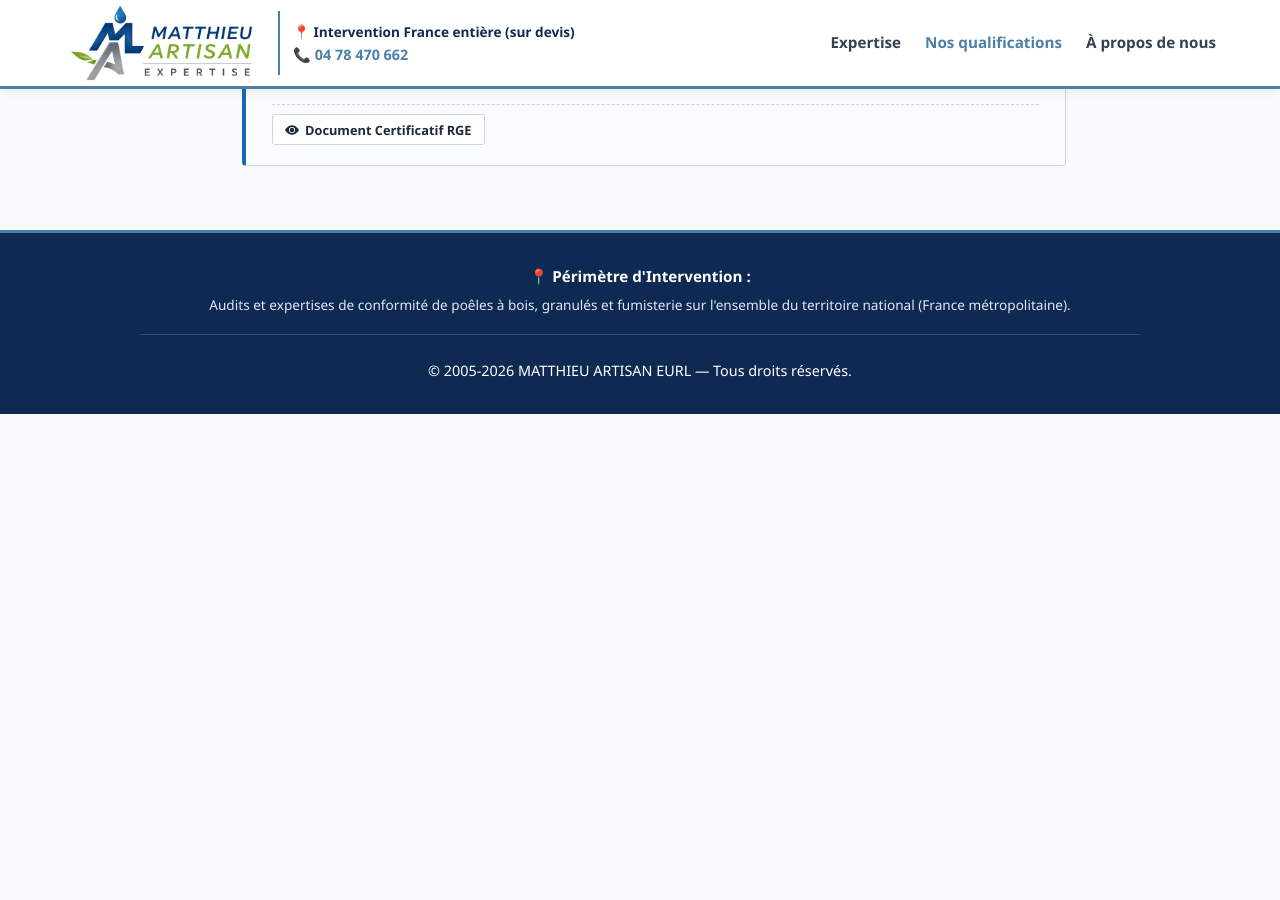
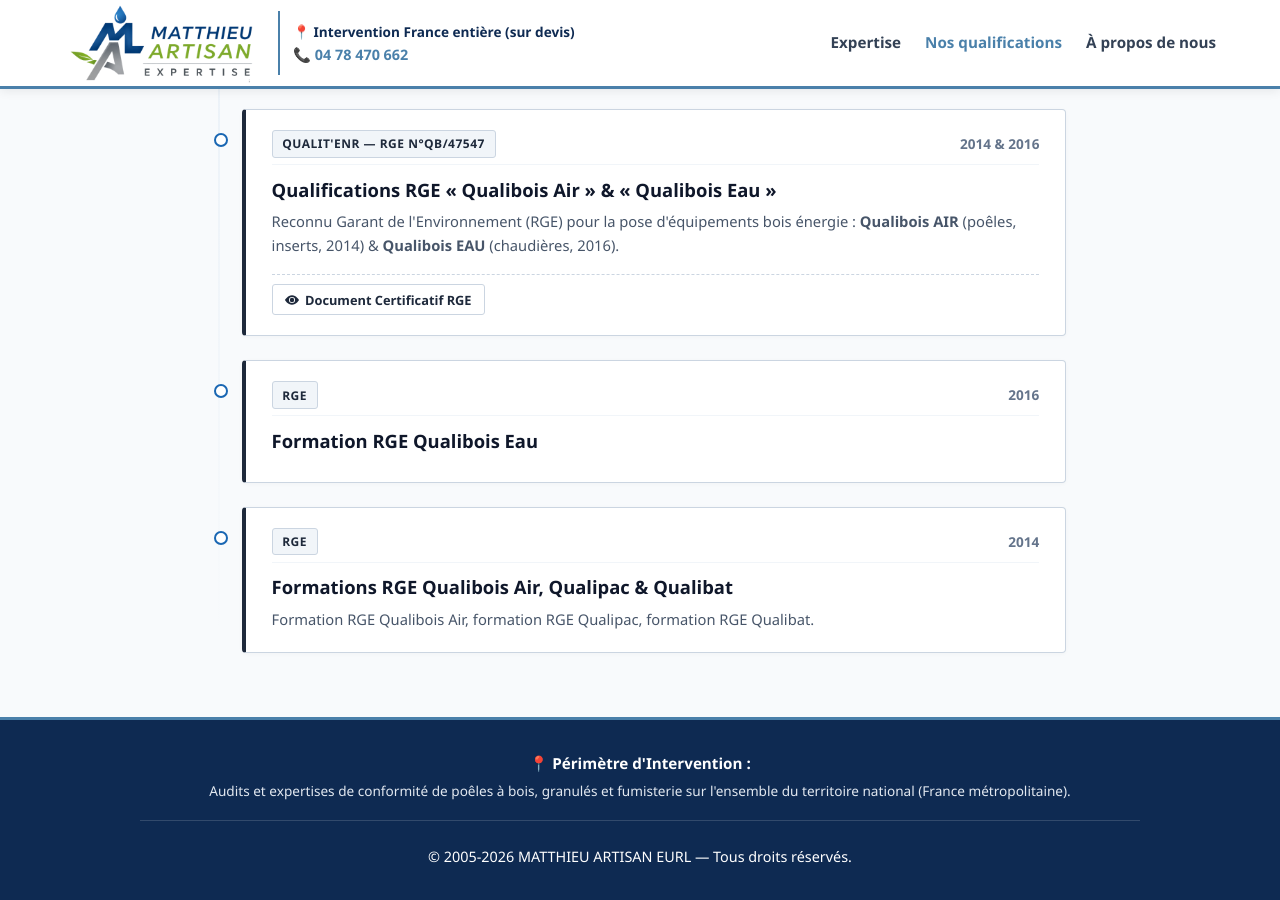
Before and after one commit to MATTHIEUARTISAN/MATTHIEUARTISAN, a Jekyll site: the page built from nos-qualifications.html, in a window 1280 px wide and 900 px high, scrolled down 3086 px. Built offline with Jekyll 4.4.1, drawn with Linux system fonts in a browser that asks for light colours; before the commit the page ends 3500 px from its top, so only the background shows below that; some of the changed text lies outside the part shown.

Commit message:
Add files via upload

```diff
--- a/_includes/qualifications-content.html
+++ b/_includes/qualifications-content.html
@@ -17,7 +17,7 @@
         <div class="timeline-container">
 
             <!-- 0a. AXOP AX10 - Marion (Juin 2026) -->
-            <div class="timeline-item highlight">
+            <div class="timeline-item">
                 <div class="timeline-card">
                     <div class="card-header">
                         <span class="badge-organism">AXOP — AX10</span>
@@ -35,7 +35,7 @@
             </div>
 
             <!-- 0b. AXOP AX30 - Matthieu (Avril 2026) -->
-            <div class="timeline-item highlight">
+            <div class="timeline-item">
                 <div class="timeline-card">
                     <div class="card-header">
                         <span class="badge-organism">AXOP — AX30</span>
@@ -53,7 +53,7 @@
             </div>
 
             <!-- 1. AGECIC AG5 (Juin 2025) -->
-            <div class="timeline-item highlight">
+            <div class="timeline-item">
                 <div class="timeline-card">
                     <div class="card-header">
                         <span class="badge-organism">AGECIC — AG5</span>
@@ -80,6 +80,18 @@
                             Attestation Officielle 2025
                         </button>
                     </div>
+                </div>
+            </div>
+
+            <!-- 2025 -->
+            <div class="timeline-item">
+                <div class="timeline-card">
+                    <div class="card-header">
+                        <span class="badge-organism">RGE</span>
+                        <span class="badge-date">2025</span>
+                    </div>
+                    <h3>Formation RGE Qualisol</h3>
+                    <p>Formation RGE Qualisol.</p>
                 </div>
             </div>
 
@@ -210,7 +222,7 @@
             </div>
 
             <!-- 10. QUALIBOIS (2014 & 2016) -->
-            <div class="timeline-item highlight">
+            <div class="timeline-item">
                 <div class="timeline-card">
                     <div class="card-header">
                         <span class="badge-organism">Qualit'EnR — RGE n°QB/47547</span>
@@ -227,6 +239,29 @@
                 </div>
             </div>
 
+            <!-- 2016 -->
+            <div class="timeline-item">
+                <div class="timeline-card">
+                    <div class="card-header">
+                        <span class="badge-organism">RGE</span>
+                        <span class="badge-date">2016</span>
+                    </div>
+                    <h3>Formation RGE Qualibois Eau</h3>
+                </div>
+            </div>
+
+            <!-- 2014 -->
+            <div class="timeline-item">
+                <div class="timeline-card">
+                    <div class="card-header">
+                        <span class="badge-organism">RGE</span>
+                        <span class="badge-date">2014</span>
+                    </div>
+                    <h3>Formations RGE Qualibois Air, Qualipac & Qualibat</h3>
+                    <p>Formation RGE Qualibois Air, formation RGE Qualipac, formation RGE Qualibat.</p>
+                </div>
+            </div>
+
         </div>
         </div>
         <!-- FIN ONGLET 1 -->
@@ -236,7 +271,7 @@
         <div class="timeline-container">
 
             <!-- 2026 -->
-            <div class="timeline-item highlight">
+            <div class="timeline-item">
                 <div class="timeline-card">
                     <div class="card-header">
                         <span class="badge-organism">TRAINI</span>
@@ -248,7 +283,7 @@
             </div>
 
             <!-- 2026 -->
-            <div class="timeline-item highlight">
+            <div class="timeline-item">
                 <div class="timeline-card">
                     <div class="card-header">
                         <span class="badge-organism">HARGASSNER</span>
@@ -259,20 +294,9 @@
                 </div>
             </div>
 
-<!-- 2025 -->
-            <div class="timeline-item highlight">
-                <div class="timeline-card">
-                    <div class="card-header">
-                        <span class="badge-organism">RGE</span>
-                        <span class="badge-date">2025</span>
-                    </div>
-                    <h3>Formation RGE Qualisol</h3>
-                    <p>Formation RGE Qualisol.</p>
-                </div>
-            </div>
 
             <!-- 2025 -->
-            <div class="timeline-item highlight">
+            <div class="timeline-item">
                 <div class="timeline-card">
                     <div class="card-header">
                         <span class="badge-organism">KWB</span>
@@ -318,28 +342,7 @@
                 </div>
             </div>
 
-<!-- 2016 -->
-            <div class="timeline-item">
-                <div class="timeline-card">
-                    <div class="card-header">
-                        <span class="badge-organism">RGE</span>
-                        <span class="badge-date">2016</span>
-                    </div>
-                    <h3>Formation RGE Qualibois Eau</h3>
-                </div>
-            </div>
 
-<!-- 2014 -->
-            <div class="timeline-item highlight">
-                <div class="timeline-card">
-                    <div class="card-header">
-                        <span class="badge-organism">RGE</span>
-                        <span class="badge-date">2014</span>
-                    </div>
-                    <h3>Formations RGE Qualibois Air, Qualipac & Qualibat</h3>
-                    <p>Formation RGE Qualibois Air, formation RGE Qualipac, formation RGE Qualibat.</p>
-                </div>
-            </div>
 
 <!-- 2011 -->
             <div class="timeline-item">
@@ -364,7 +367,7 @@
             </div>
 
 <!-- 2009/2010 -->
-            <div class="timeline-item highlight">
+            <div class="timeline-item">
                 <div class="timeline-card">
                     <div class="card-header">
                         <span class="badge-organism">PIROUX INDUSTRIE</span>
@@ -483,7 +486,7 @@
         <div id="tab-experiences" class="tab-panel">
         <div class="timeline-container">
 
-            <div class="timeline-item highlight">
+            <div class="timeline-item">
                 <div class="timeline-card">
                     <div class="card-header">
                         <span class="badge-date">2005 – Aujourd'hui</span>
```
